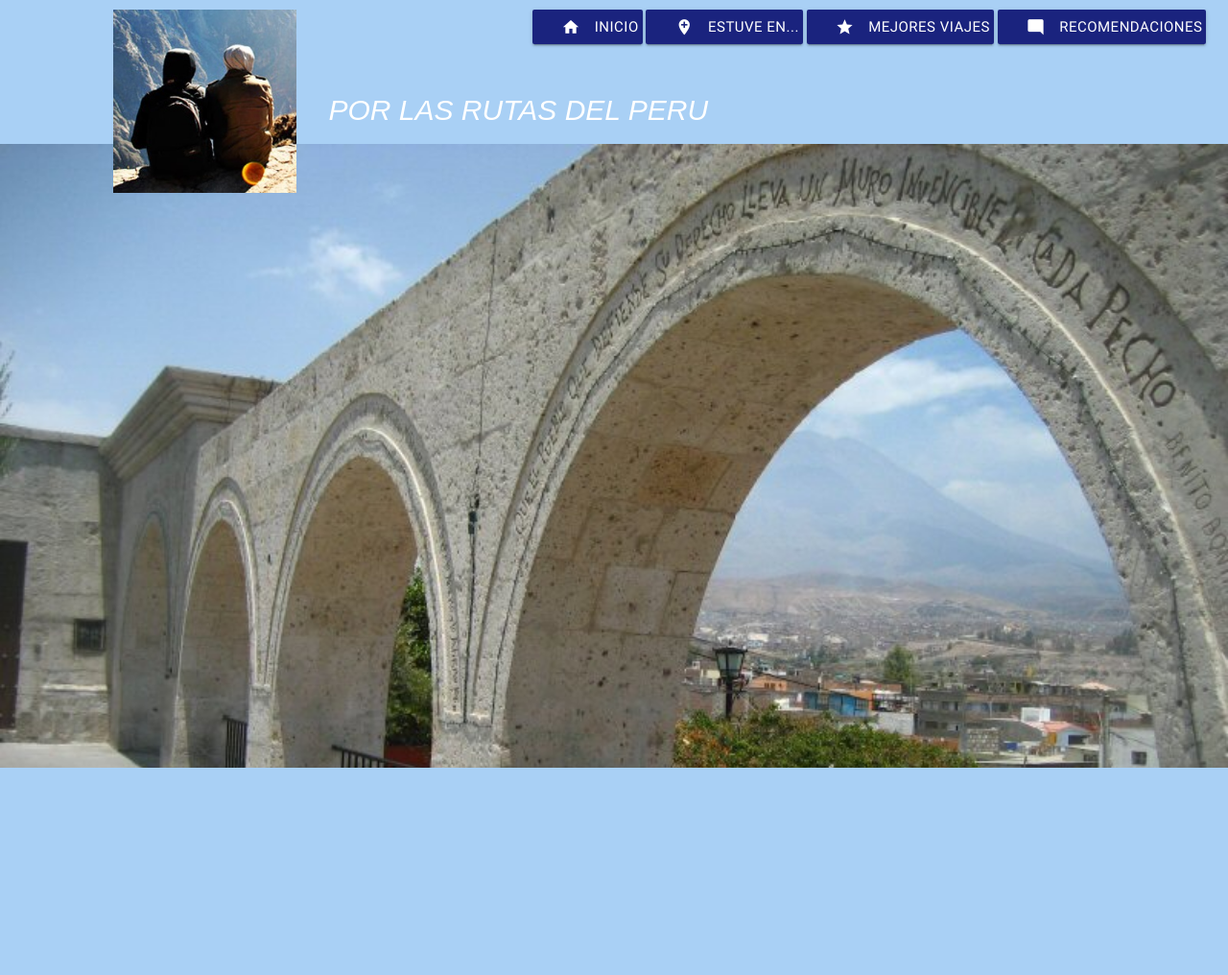
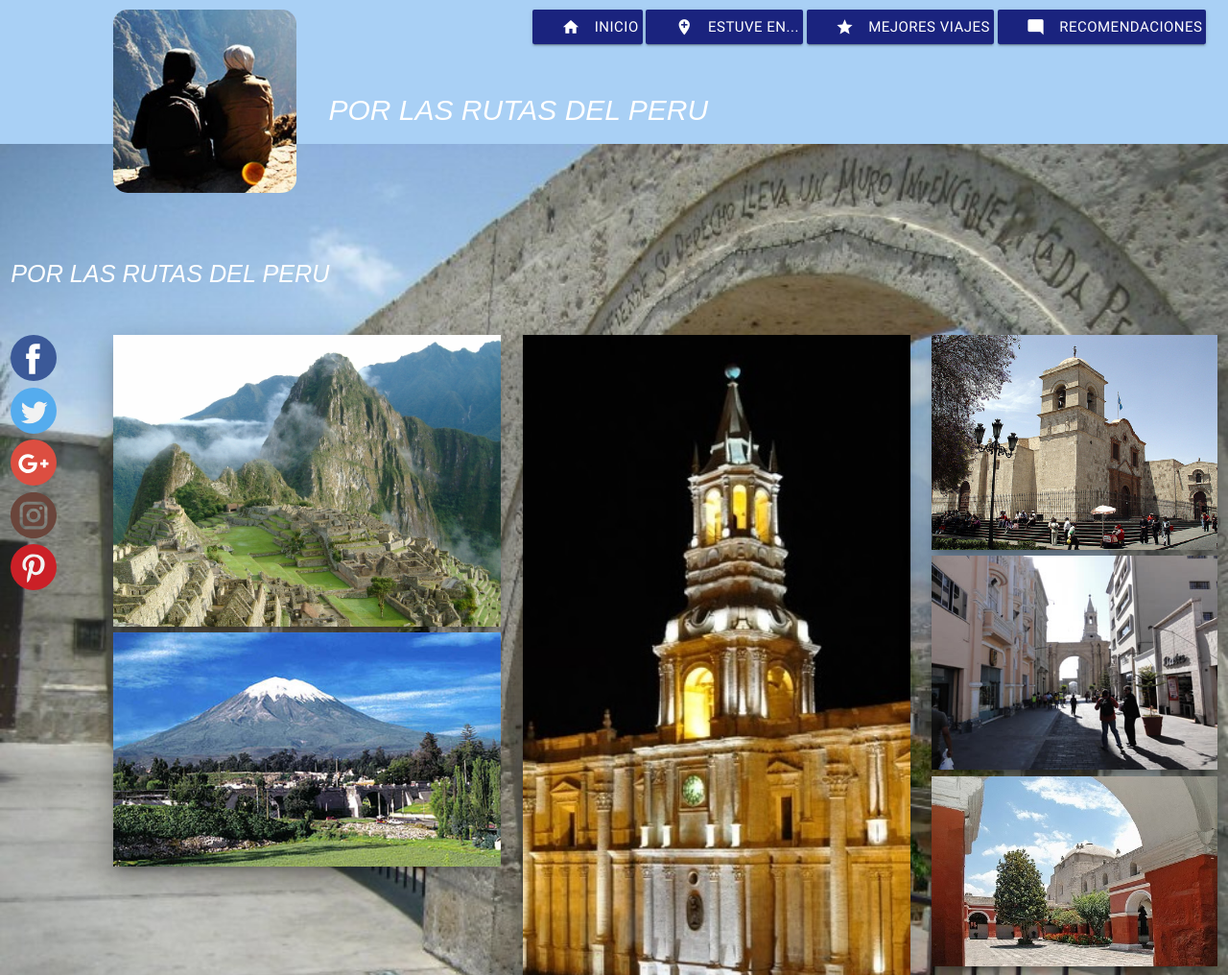
Before and after one commit to Mauro41/BlogTurismo, a plain HTML site: page index.html in a window 1280 px wide. Shown: the top 1016 px of the page at 96% size. Before the commit the page ends 800 px from the top, so only its background shows below. Drawn offline with nearby package versions, Linux system fonts and the light colour scheme.

Commit message:
Creado menu lateral y contenido

```diff
--- a/css/estilos.css
+++ b/css/estilos.css
@@ -4,13 +4,17 @@
   background-size: 100%;
   background-repeat: no-repeat;
   background-position: left 150px;
-  min-width: 357px;
+
 
 }
 
 .cabecera {
   margin-top: 10px;
   height: 230px;
+}
+
+.cabecera-imagen {
+  border-radius: 15px;
 }
 
 h1 {
@@ -23,3 +27,12 @@ h1 {
 .boton-navegacion {
   padding-right: 4px !important;
 }
+
+.contenido {
+  margin-top: 25px;
+}
+
+.boton-redes-sociales {
+  width: 48px;
+  height: 48px;
+}
--- a/index.html
+++ b/index.html
@@ -18,7 +18,7 @@
         <div class="row">
           <div class="col s1 m1 l1 hide-on-med-and-down"></div>
           <div class="col s6 m6 l2 valign-wrapper">
-              <img src="img/turismo-arequipa-colca.jpg" class="responsive-img" alt="">
+              <img src="img/turismo-arequipa-colca.jpg" class="cabecera-imagen responsive-img" alt="">
           </div>
           <div class="col s6 m6 l9">
               <div class="row">
@@ -37,5 +37,41 @@
             </div>
         </div>
     </header>
+    <div class="row">
+        <div class="col s12 m12 l12 hide-on-med-and-down">
+            <h1 class="flow-text">POR LAS RUTAS DEL PERU</h1>
+        </div>
+    </div>
+    <div class="row contenido">
+        <div class="col s1 m1 l1 hide-on-small-only">
+            <a href="#">
+              <img class="boton-redes-sociales" src="img/005-facebook.svg" alt="Facebook">
+            </a>
+            <a href="#">
+              <img class="boton-redes-sociales" src="img/004-gorjeo.svg" alt="Twitter">
+            </a>
+            <a href="#">
+              <img class="boton-redes-sociales" src="img/002-google-plus.svg" alt="Google+">
+            </a>
+            <a href="#">
+              <img class="boton-redes-sociales" src="img/001-instagram.svg" alt="Instagram">
+            </a>
+            <a href="#">
+              <img class="boton-redes-sociales" src="img/003-pinterest.svg" alt="Pinterest">
+            </a>
+        </div>
+        <div class="col s12 m4 l4">
+            <img src="img/machu-pichu.jpg" class="responsive-img z-depth-5" alt=""></img>
+            <img src="img/arequipa-misti.jpg" class="responsive-img z-depth-5 center-align" alt=""></img>
+        </div>
+        <div class="col s12 m4 l4">
+            <img src="img/torre-catedral-arequipa.jpg" class="responsive-img z-depth-5" width="100%" alt=""></img>
+        </div>
+        <div class="col s12 m3 l3">
+            <img src="img/san-francisco.jpg" class="responsive-img z-depth-5" alt=""></img>
+            <img src="img/calle_mercaderes.jpg" class="responsive-img z-depth-5" alt=""></img>
+            <img src="img/monasterio-santa-catalina.jpg" class="responsive-img z-depth-5" alt=""></img>
+        </div>
+    </div>
   </body>
 </html>
```
